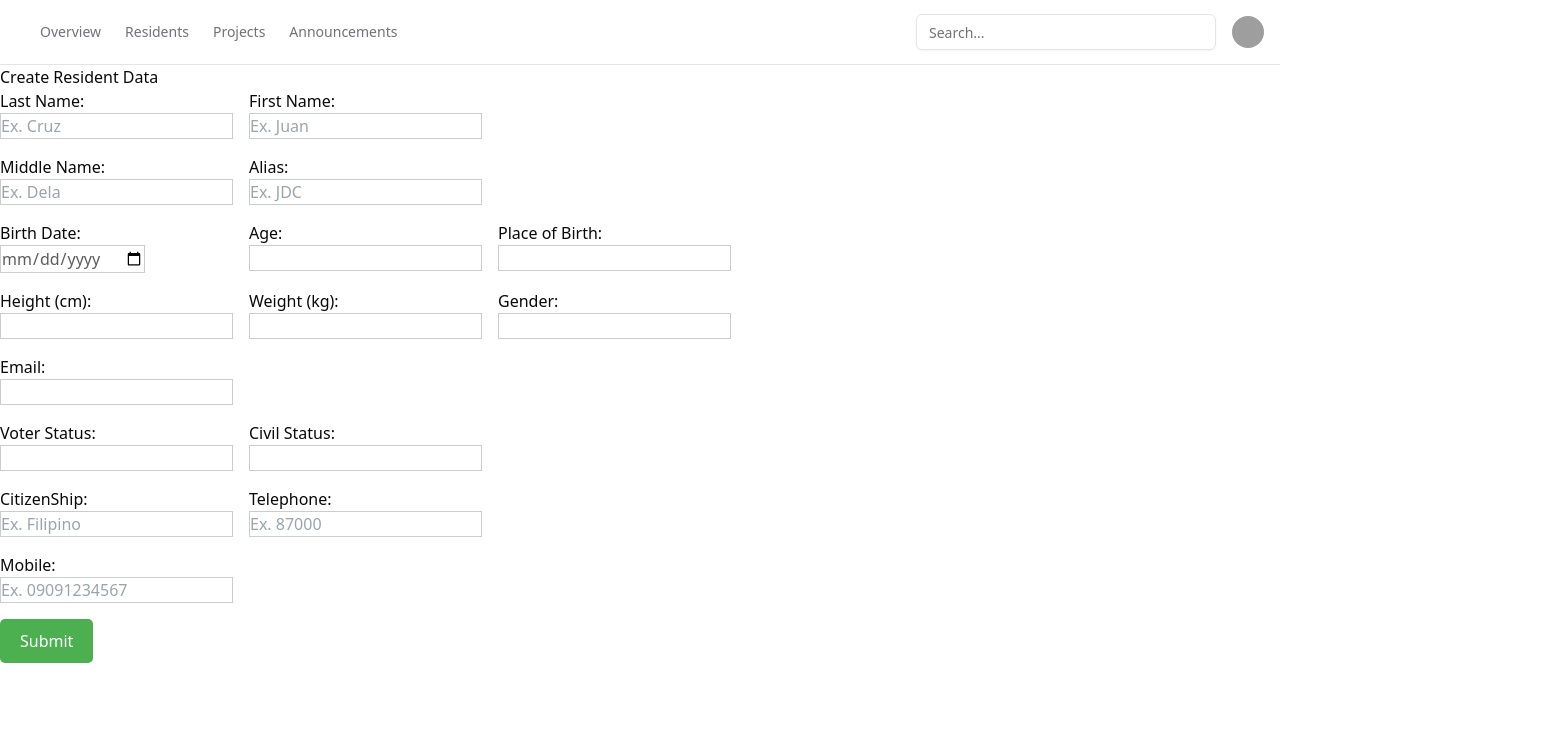
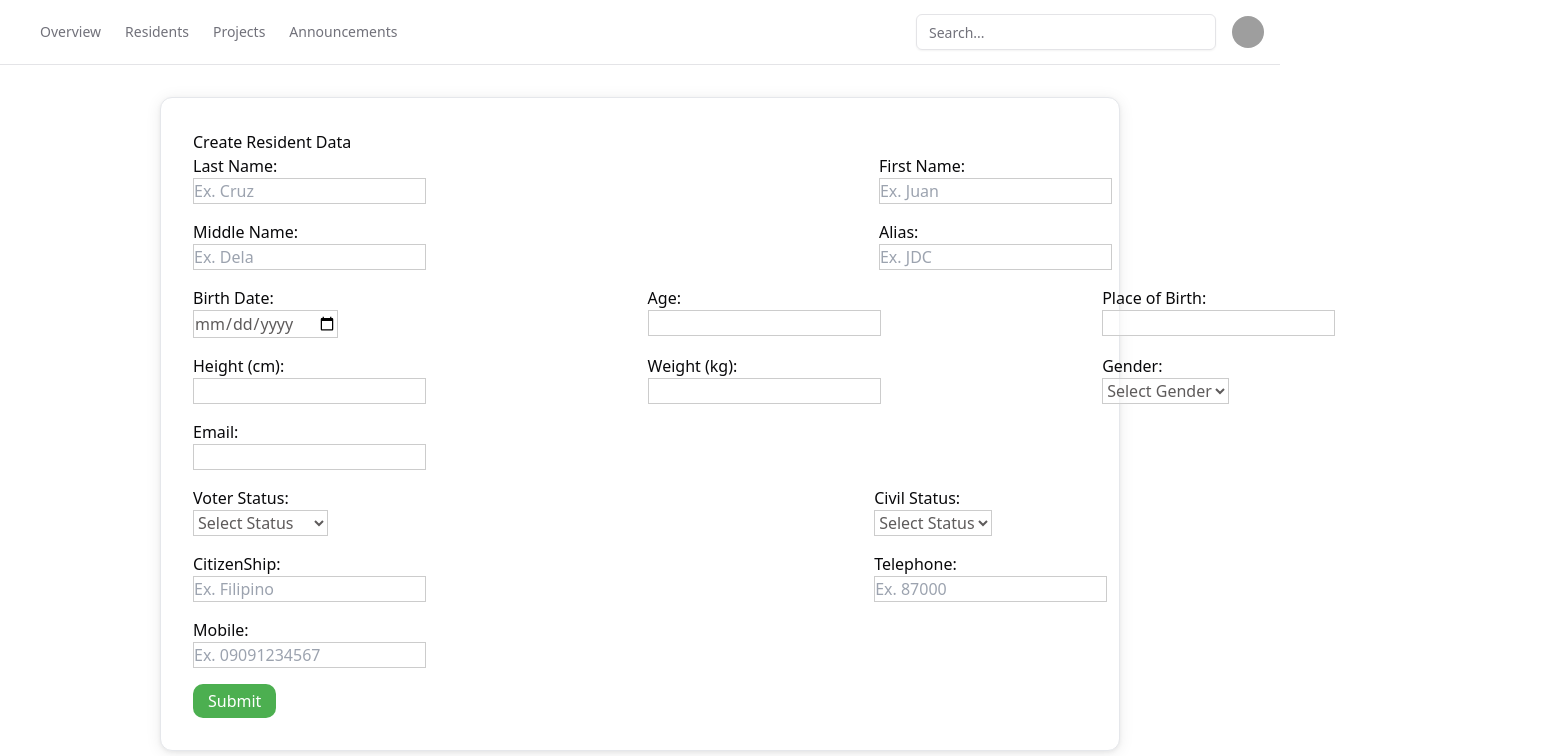
Before and after one commit to comekhazee1995/ph-barangay-web, a Next.js app: page /residents/residentform in a window 1280 px wide. Shown: the top 756 px of the page, 1549 px wide, since content can reach past the window. Built offline with nearby package versions, Linux system fonts and the light colour scheme; grey boxes are pictures that could not be loaded.

Commit message:
first update

```diff
--- a/src/app/(dashboard)/residents/residentform/page.tsx
+++ b/src/app/(dashboard)/residents/residentform/page.tsx
@@ -3,9 +3,9 @@ import styles from './residentform.module.css'
 export default function ResidentForm() {
     return (
         <>
-        <div>
+        <div className={styles.card}>
             <h1>Create Resident Data</h1>
-            <form action="submit" method='post'>
+            <form method='post'>
                 <div className={styles.formGroupRow1}>
                     <div className={styles.formGrid1}>
                         <div>
@@ -33,7 +33,7 @@ export default function ResidentForm() {
                 <div className={styles.formGroupRow2}>
                     <div className={styles.formGrid2}>
                         <div>
-                            <label htmlFor='bithDate'>Birth Date: </label>
+                            <label htmlFor='birthDate'>Birth Date: </label>
                             <br />
                             <input type="date" id="birthDate" name="birthDate" required />
                         </div>
@@ -60,7 +60,12 @@ export default function ResidentForm() {
                         <div>
                             <label htmlFor="gender">Gender: </label>
                             <br />
-                            <input type="text" id="gender" name="gender" required/>
+                            <select id="gender" name="gender" required>
+                                <option value="">Select Gender</option>
+                                <option value="Male">Male</option>
+                                <option value="Female">Female</option>
+                                <option value="Other">Other</option>
+                            </select>
                         </div>
                         <div>
                             <label htmlFor="email">Email: </label>
@@ -74,12 +79,22 @@ export default function ResidentForm() {
                         <div>
                             <label htmlFor="voterstatus">Voter Status: </label>
                             <br />
-                            <input type="text" id="voterstatus" name="voterstatus" required />
+                            <select id="voterstatus" name="voterstatus" required>
+                                <option value="">Select Status</option>
+                                <option value="Registered">Registered</option>
+                                <option value="Not Registered">Not Registered</option>
+                            </select>
                         </div>
                         <div>
                             <label htmlFor="civilstatus">Civil Status: </label>
                             <br />
-                            <input type="text" id="civilstatus" name="civilstatus" required />
+                            <select id="civilstatus" name="civilstatus" required>
+                                <option value="">Select Status</option>
+                                <option value="Single">Single</option>
+                                <option value="Married">Married</option>
+                                <option value="Widowed">Widowed</option>
+                                <option value="Separated">Separated</option>
+                            </select>
                         </div>
                         <div>
                             <label htmlFor="citizenship">CitizenShip: </label>
@@ -98,10 +113,9 @@ export default function ResidentForm() {
                         </div>
                     </div>
                 </div>
+                <button type="submit" className={styles.submit}>Submit</button>
             </form>
-            <button type="submit" className={styles.submit}>Submit</button>
         </div>
         </>
-
     );
 }
--- a/src/app/(dashboard)/residents/residentform/residentform.module.css
+++ b/src/app/(dashboard)/residents/residentform/residentform.module.css
@@ -1,3 +1,13 @@
+.card {
+    background: #fff;
+    border-radius: 12px;
+    box-shadow: 0 2px 16px rgba(0,0,0,0.08), 0 1.5px 4px rgba(0,0,0,0.06);
+    padding: 2rem;
+    max-width: 75%;
+    margin: 2rem auto;
+    border: 1px solid #e5e7eb;
+}
+
 .formGroupRow1 {
     display: flex;
     flex-direction: row;
@@ -5,7 +15,7 @@
 }
 .formGrid1{
     display: grid;
-    grid-template-columns: repeat(2, 2fr);
+    grid-template-columns: repeat(2, 139%);
     gap: 1rem;
 }
 
@@ -16,7 +26,7 @@
 }
 .formGrid2{
     display: grid;
-    grid-template-columns: repeat(3, 1fr);
+    grid-template-columns: repeat(3, 60%);
     gap: 1rem;
 }
 
@@ -27,16 +37,16 @@
 }
 .formGrid3{
     display: grid;
-    grid-template-columns: repeat(2, 2fr);
+    grid-template-columns: repeat(2, 138%);
     gap: 1rem;
 }
 
 .submit {
     background-color: #4CAF50; /* Green */
     color: white;
-    padding: 10px 20px;
+    padding: 5px 15px;
     border: none;
-    border-radius: 5px;
+    border-radius: 10px;
     cursor: pointer;
 }
 .submit:hover {
--- a/src/app/globals.css
+++ b/src/app/globals.css
@@ -7,6 +7,14 @@ body {
 }
 
 input{
+  font-family: inherit;
+  font-size: inherit;
+  color: #5e5b5b;
+  background-color: #ffffff78;
+  border: 1px solid #ccc;
+  outline: none;
+}
+select{
   font-family: inherit;
   font-size: inherit;
   color: #5e5b5b;
```
